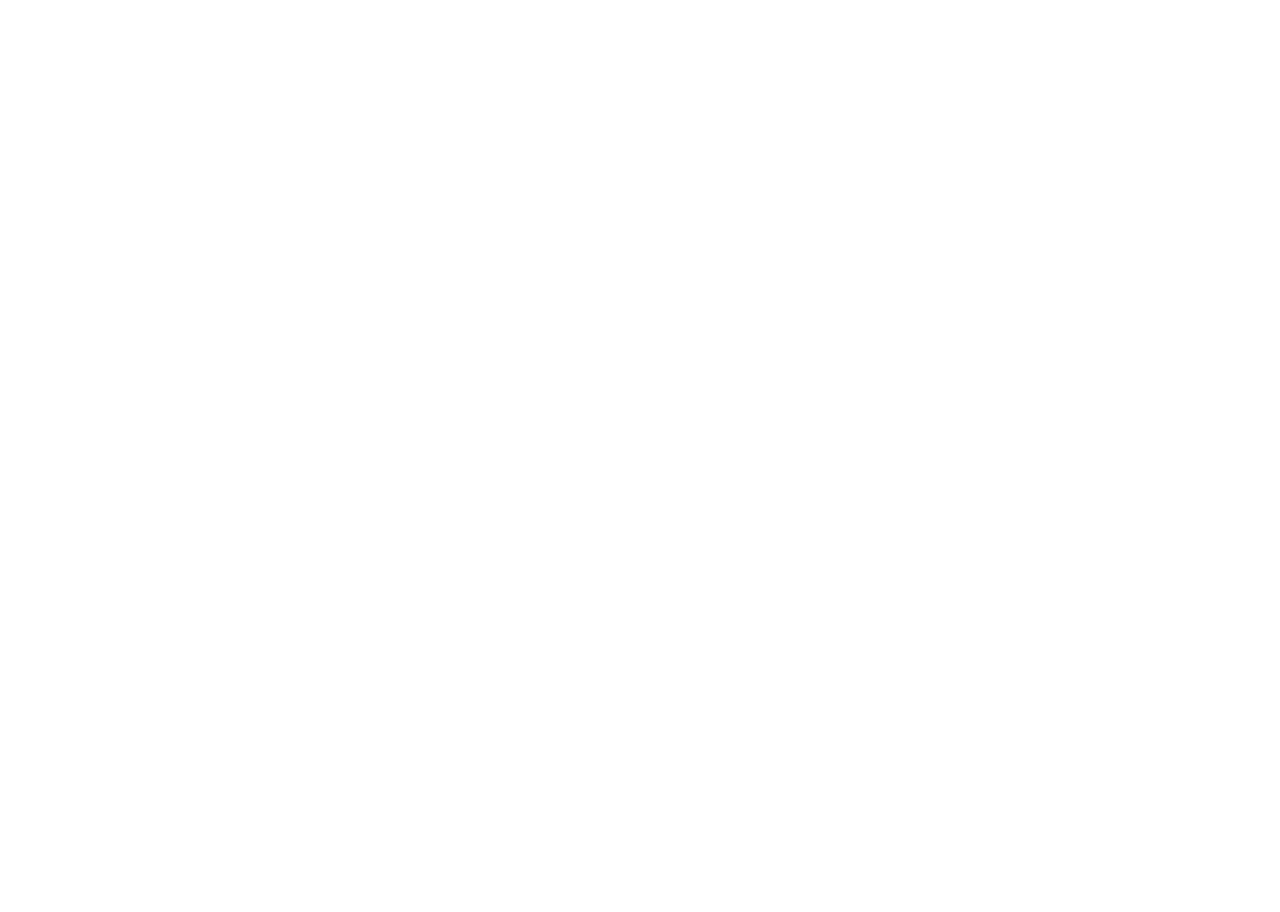
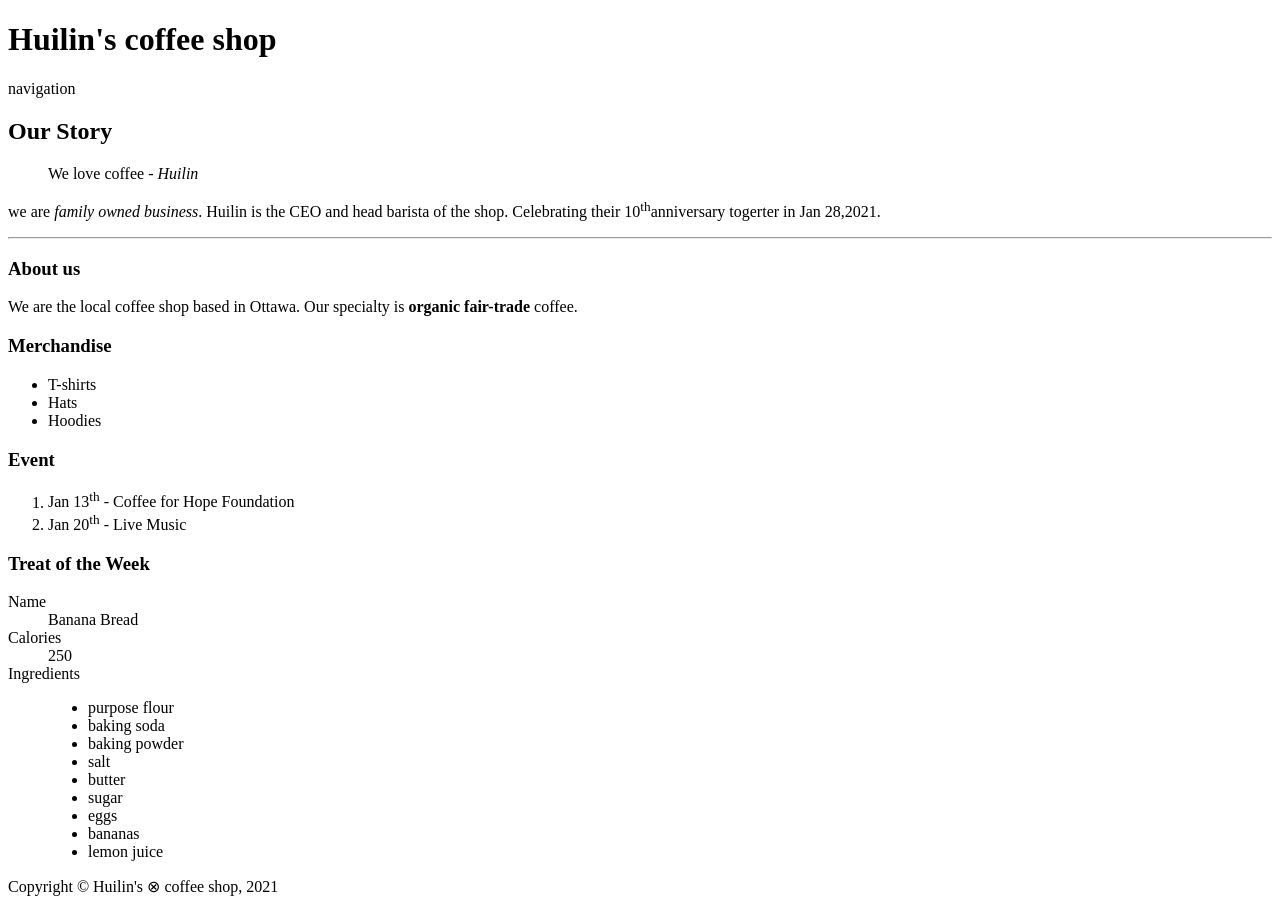
Before and after one commit to chen0771/chen0771.github.io, a plain HTML site: page week-3/index.html in a window 1280 px wide. Before the commit the page ends 800 px from the top, so only its background shows below. Drawn offline with Linux system fonts and the light colour scheme.

Commit message:
adding week 3 demo

```diff
--- a/week-3/index.html
+++ b/week-3/index.html
@@ -3,11 +3,87 @@
 
 <head>
     <meta charset="UTF-8">
-        <title>Week 3 - HTML Text and Semantics</title>
+    <title>Huilin's coffee shop</title>
 </head>
 
 <body>
     <!--This is a HTML comment-->
+    <!--tagame + Tab key-->
+    <!--command + right arrow-->
+    <!--alt + up or donw arrow-->
+
+    <header>
+        <h1>Huilin's coffee shop</h1>
+        <nav>navigation</nav>
+    </header>
+    <main>
+        <article>
+            <h2>Our Story</h2>
+            <blockquote>We love coffee <cite>- Huilin</cite>
+            </blockquote>
+
+            <p>
+                we are <em>family owned business</em>. Huilin is the <abbr title="Chief Executive Officer"></abbr>CEO
+                </address>and head barista of the shop. Celebrating their 10<sup>th</sup>anniversary togerter in Jan
+                28,2021.
+            </p>
+            <hr>
+            <!--commond-->
+            <section>
+                <h3>About us</h3>
+                <p>
+                    We are the local coffee shop based in Ottawa. Our specialty is <b>organic fair-trade</b> coffee.
+                </p>
+            </section>
+        </article>
+
+        <aside>
+            <h3>Merchandise</h3>
+            <ul>
+                <li>T-shirts</li>
+                <li>Hats</li>
+                <li>Hoodies</li>
+            </ul>
+        </aside>
+
+        <section>
+            <h3>Event</h3>
+            <ol>
+                <li>Jan 13<sup>th</sup> &hyphen; Coffee for Hope Foundation </li>
+                <li>Jan 20<sup>th</sup> &hyphen; Live Music</li>
+            </ol>
+        </section>
+
+        <section>
+            <h3>Treat of the Week</h3>
+            <dl>
+                <dt>Name</dt>
+                <dd>Banana Bread</dd>
+
+                <dt>Calories</dt>
+                <dd>250</dd>
+
+                <dt>Ingredients</dt>
+                <dd>
+                    <ul>
+                        <li> purpose flour</li>
+                        <li>baking soda</li>
+                        <li>baking powder</li>
+                        <li>salt</li>
+                        <li>butter</li>
+                        <li>sugar</li>
+                        <li>eggs</li>
+                        <li>bananas</li>
+                        <li>lemon juice</li>
+                    </ul>
+                </dd>
+            </dl>
+        </section>
+    </main>
+    <!-- ***** footer for this page ****** -->
+    <footer>
+        <p>Copyright &copy; Huilin's &otimes; coffee shop, 2021</p>
+    </footer>
 </body>
 
 </html>
```
Lines whose indentation alone changed are shown as unchanged.
